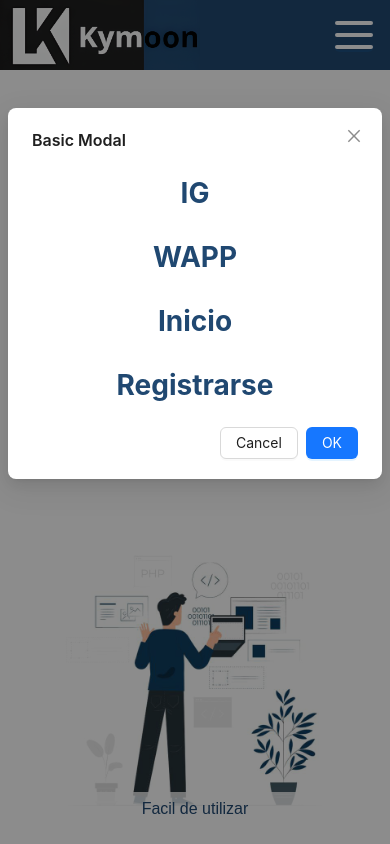
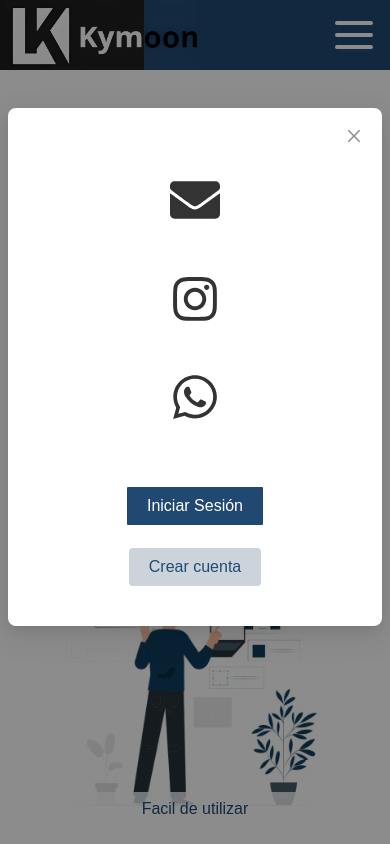
Before and after one commit to WalterHorst/SanJorgeSales, a React (Vite) app in the folder Client/: page / in a window 390 px wide. Both pictures are taken after a click on the button 354 px from the left and 35 px from the top of the page. Shown: the top 844 px of the page. Built offline with nearby package versions, Linux system fonts and the light colour scheme.

Commit message:
modal ready

```diff
--- a/Client/src/components/NavBar/NavBar.css
+++ b/Client/src/components/NavBar/NavBar.css
@@ -95,4 +95,39 @@ border-radius: 0;
   .burgerBtnNav {
     display: block; /* Mostrar el contenedor del botón Burger en dispositivos móviles */
   }
+
+  .modalContainer {
+    display: flex;
+    flex-direction: column;
+    align-items: center;
+    justify-content: center;
+    gap: 20px;
+    padding: 20px;
+  }
+
+  .modalContainer a {
+    text-decoration: none;
+    color: #333;
+  }
+
+  .modalContainer a:hover {
+    color: #007bff; /* Cambia el color al pasar el ratón sobre el enlace */
+  }
+
+  .modalContainer button {
+    padding: 10px 20px;
+    font-size: 16px;
+    cursor: pointer;
+  }
+
+  .modalContainer .modalIcons {
+    display: flex;
+    flex-direction: column;
+    align-items: center;
+    justify-content: center;
+    gap: 20px;
+    padding: 20px;
+    font-size: 50px;
+  }
+
 }
--- a/Client/src/components/NavBar/NavBar.jsx
+++ b/Client/src/components/NavBar/NavBar.jsx
@@ -8,7 +8,7 @@ import { useState } from "react";
 
 const NavBar = () => {
   const [isModalOpen, setIsModalOpen] = useState(false);
-  console.log(isModalOpen);
+
   const showModal = () => {
     setIsModalOpen(true);
   };
@@ -58,15 +58,42 @@ const NavBar = () => {
         <BurgerBtn showModal={showModal}></BurgerBtn>
       </div>
       <Modal
-        title="Basic Modal"
         open={isModalOpen}
         onOk={handleOk}
         onCancel={handleCancel}
+        footer={null}
       >
-        <h1>IG</h1>
-        <h1>WAPP</h1>
-        <h1>Inicio</h1>
-        <h1>Registrarse</h1>
+        <div className="modalContainer">
+          <div className="modalIcons">
+            <a href="mailto:TUCORREO@DOMINIO.COM">
+              <FaEnvelope />
+            </a>
+            <a
+              href="https://www.instagram.com/TUINSTAGRAM"
+              target="_blank"
+              rel="noopener noreferrer"
+            >
+              <FaInstagram />
+            </a>
+            <a
+              href="https://wa.me/TUNUMERODETELEFONO"
+              target="_blank"
+              rel="noopener noreferrer"
+            >
+              <FaWhatsapp />
+            </a>
+          </div>
+          <NavLink to="/login">
+            <button className="inicio" onClick={handleCancel}>
+              Iniciar Sesión
+            </button>
+          </NavLink>
+          <NavLink to={"registro"}>
+            <button className="inicio2" onClick={handleCancel}>
+              Crear cuenta
+            </button>
+          </NavLink>
+        </div>
       </Modal>
     </div>
   );
```
